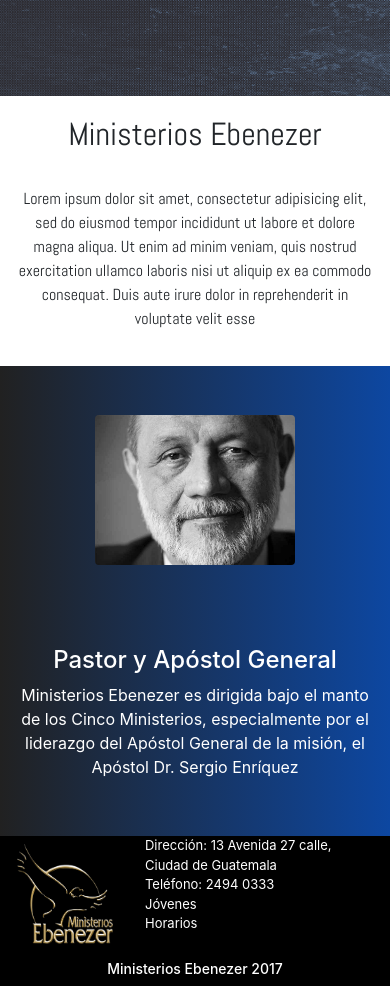
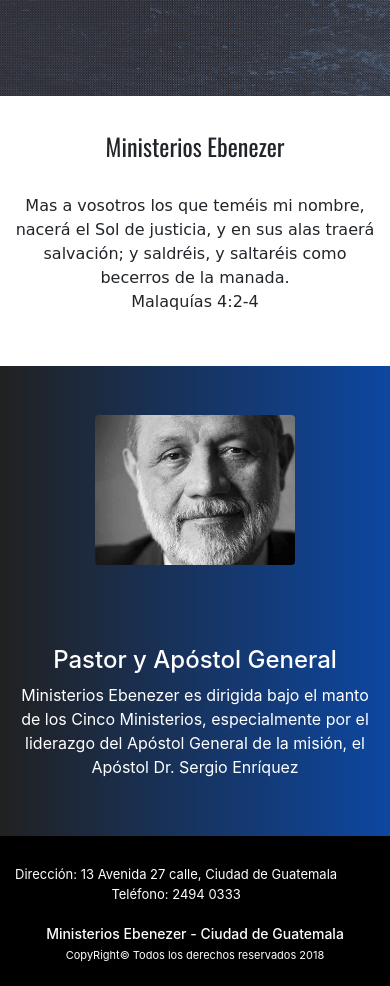
Before and after one commit to WesleyValdini/Ebenezer, a plain HTML site: page index.html in a window 390 px wide. Shown: the part 560-1546 px from the top of the page. Drawn offline with nearby package versions, Linux system fonts and the light colour scheme; a web font is replaced by a local one.

Commit message:
Terminacion de Footer
Colocación de footer en dispositivos responsive

```diff
--- a/estilos/_queri.sass
+++ b/estilos/_queri.sass
@@ -13,24 +13,26 @@ body
 		.dropbtn
 			color: #fff
 			// ARTICULO ACERCA DE
-	.acerca_de
+	.lema
 		background: url("../img/acerca_de.png")
 		background-size: cover
 		height: 550px
 		.textos
+			font-family: 'Petit Formal Script', cursive
 			height: 550px
 	#iglesia
-		font-family: 'Abel', sans-serif
 		height: 270px
 		display: flex
 		align-items: center
 		h3
-			font-size: 2em
+			font-size: 1.5em
+			font-family: 'Oswald', sans-serif
 			text-align: center
 		p
+			font-family: 'Petit Formal Script', cursive
 			padding-top: 25px
 			text-align: center
-			font-size: 1em
+			// font-size: 1em
 	#pastores
 		background: linear-gradient(90deg, #212121, #0D47A1)
 		height: 470px
@@ -45,30 +47,33 @@ body
 	footer
 		height: 150px
 		background: black
-		.logo
-			// background: red
-			height: 115px
-			img
-				width: 96px
-				height: 100px
-		.no-copy
-			// background: green
-			height: 35px
+		position: relative
+		.info_iglesia
+			// background: yellow
+			position: relative
+			top: 29px
+			font-size: 13px
+			text-align: center
+
+		.NombreyLocalizacion
+			position: relative
+			top: 34px
+			height: 26px
 			h4
 				font-size: 14px
-		.info_iglesia
-			// background: yellow
-			font-size: 13px
-			a
-				text-decoration: none
+			p
+				font-size: 14px
+		.dreserv
+			position: relative
+			top: 30px
+			// background: red
+			p
+				font-size: 11px
+
 
 				// DISPOSITIVO MEDIO
 @media screen and (min-width: 480px)
-	#iglesia
-		h3
-			// margin-top: 10px
-		p
-			// margin-top: 20px
+
 	#pastores
 		height: 400px
 
@@ -84,6 +89,7 @@ body
 
 	footer
 		background: orange
+
 
 
 
@@ -110,8 +116,8 @@ body
 			display: flex
 			align-items: center
 			p
-				font-size: 16px
-				margin-top: 0
+				font-size: 1em
+
 	#pastores
 		.foto_apostol
 			// background: orange
--- a/index.html
+++ b/index.html
@@ -7,7 +7,8 @@
     <link rel="stylesheet" href="https://maxcdn.bootstrapcdn.com/bootstrap/4.0.0-beta.2/css/bootstrap.min.css" integrity="sha384-PsH8R72JQ3SOdhVi3uxftmaW6Vc51MKb0q5P2rRUpPvrszuE4W1povHYgTpBfshb" crossorigin="anonymous">
     <link rel="stylesheet" type="text/css" href="estilos/contenido.css">
     <link rel="icon" href="img/logo.ico">
-    <link href="https://fonts.googleapis.com/css?family=Abel" rel="stylesheet">
+    <link href="https://fonts.googleapis.com/css?family=Petit+Formal+Script" rel="stylesheet">
+    <link href="https://fonts.googleapis.com/css?family=Oswald" rel="stylesheet">
   </head>
   <body>
       <!-- INICIO HEADER -->
@@ -41,7 +42,7 @@
     <!-- FIN DE HEADER -->
 
     <!-- INICIO ACERCA DE LA IGLESIA -->
-    <article class="acerca_de">
+    <article class="lema">
       <div class="textos d-flex justify-content-center align-items-center text-center">
         <hgroup>
           <h1 class="text-white display-3"><strong>La Biblia</strong></h1>
@@ -58,10 +59,7 @@
             <h3>Ministerios Ebenezer</h3>
           </div>
           <div class="col-12 col-md-4 texto">
-            <p>Lorem ipsum dolor sit amet, consectetur adipisicing elit, sed do eiusmod
-            tempor incididunt ut labore et dolore magna aliqua. Ut enim ad minim veniam,
-            quis nostrud exercitation ullamco laboris nisi ut aliquip ex ea commodo
-            consequat. Duis aute irure dolor in reprehenderit in voluptate velit esse</p>
+            <p>Mas a vosotros los que teméis mi nombre, nacerá el Sol de justicia, y en sus alas traerá salvación; y saldréis, y saltaréis como becerros de la manada.<br>Malaquías 4:2-4</p>
           </div>
         </div>
     </section>
@@ -116,10 +114,13 @@
       <!-- PIE DE PAGINA -->
       <footer>
         <div class="row p-0 m-0">
-          <div class="logo col-4 d-flex justify-content-center align-items-center"><img src="img/logo.png" alt=""></div>
-          <div class="info_iglesia col-8 text-white d-flex justify-content-sm-center"><p>Dirección: 13 Avenida 27 calle, Ciudad de Guatemala <br> Teléfono: 2494 0333 <br><a href="#" class="text-white">Jóvenes</a><br>Horarios</p>
+          <div class="info_iglesia col-12 text-white d-flex justify-content-sm-center"><p>Dirección: 13 Avenida 27 calle, Ciudad de Guatemala <br> Teléfono: 2494 0333</p>
           </div>
-          <div class="no-copy col-12 d-flex justify-content-center align-items-end"><h4 class="text-white">Ministerios Ebenezer 2017</h4></div>
+          <div class="NombreyLocalizacion col-12 d-flex justify-content-center align-items-end"><h4 class="text-white">Ministerios Ebenezer - Ciudad de Guatemala</h4>
+          </div>
+          <div class="dreserv col-12 d-flex justify-content-center align-items-end">
+            <p class="text-white">CopyRight© Todos los derechos reservados 2018</p>
+          </div>
         </div>
       </footer>
       <!-- FIN PIE DE PAGINA -->
```
Also changed, not shown: estilos/contenido.css, 1 other file.
